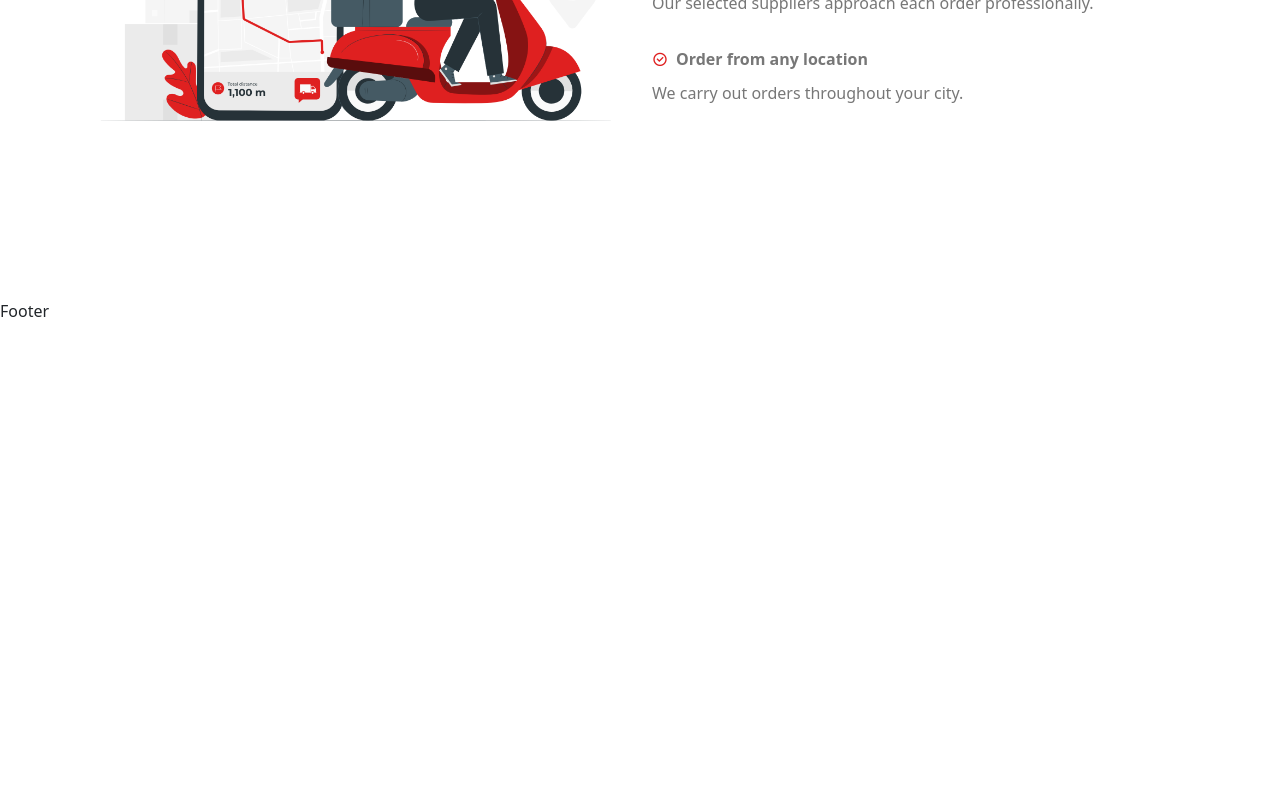
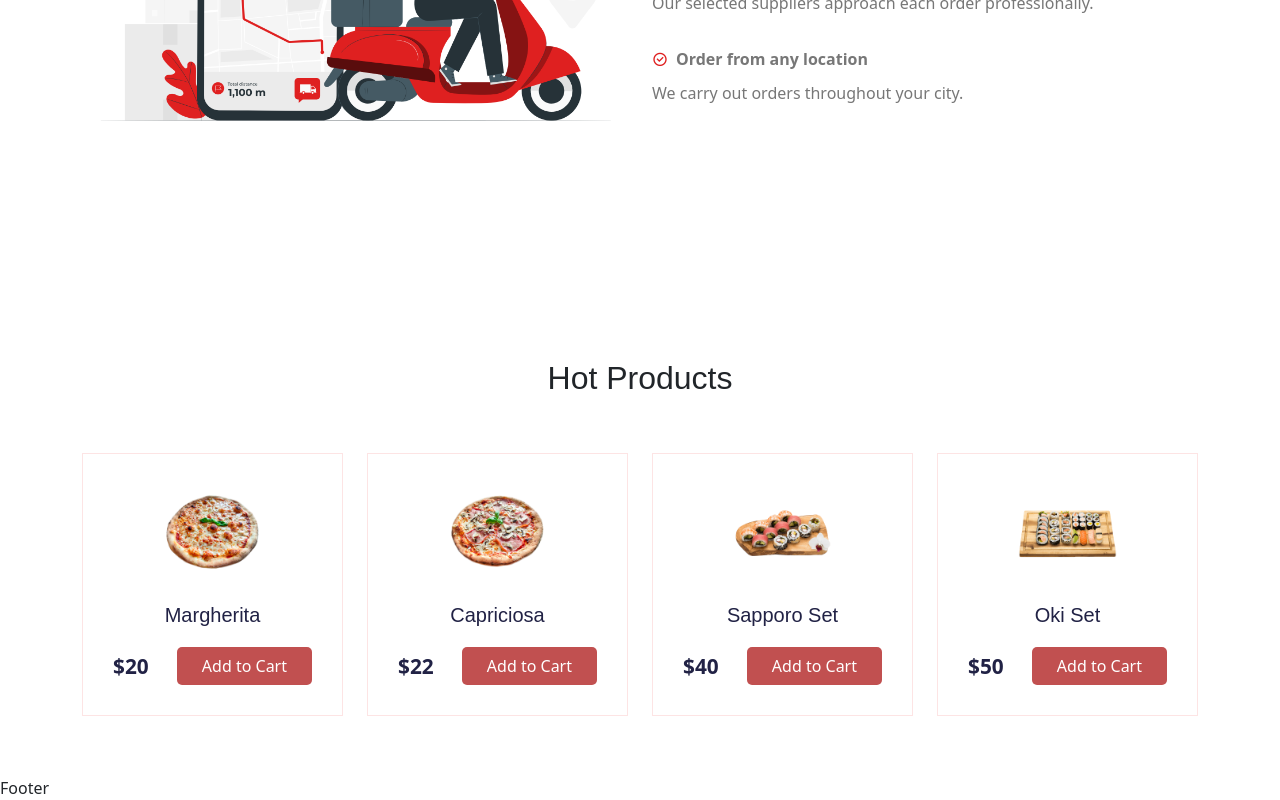
Before and after one commit to PawelDat/Food-Delivery, a React (Create React App) app: page /home in a window 1280 px wide. Shown: the part 3686-4486 px from the top of the page. Before the commit the page ends 4009 px from the top, so only its background shows below. Built offline with nearby package versions, Linux system fonts and the light colour scheme; a web font is replaced by a local one.

Commit message:
Completed Section

```diff
--- /dev/null
+++ b/src/components/HotProducts.js
@@ -0,0 +1,46 @@
+import React, { useEffect, useState } from "react";
+import { Container, Row, Col } from "reactstrap";
+import products from "../assets/images/products/Products";
+import ProductCard from "./ProductCard";
+
+const HotProducts = () => {
+  const [hotProduct, setHotProduct] = useState([]);
+  const [hotProduct2, setHotProduct2] = useState([]);
+
+  useEffect(() => {
+    const filteredProduct = products.filter(
+      (item) => item.category === "Pizza"
+    );
+    const sliceProduct = filteredProduct.slice(0, 2);
+    setHotProduct(sliceProduct);
+  }, []);
+
+  useEffect(() => {
+    const filteredProduct2 = products.filter(
+      (item) => item.category === "Sushi"
+    );
+    const sliceProduct2 = filteredProduct2.slice(2, 4);
+    setHotProduct2(sliceProduct2);
+  }, []);
+  return (
+    <Container>
+      <Row>
+        <Col lg="12" className="text-center mb-5">
+          <h2>Hot Products</h2>
+        </Col>
+        {hotProduct.map((item) => (
+          <Col lg="3" md="4" sm="6" xs="6" key={item.id}>
+            <ProductCard item={item} />
+          </Col>
+        ))}
+        {hotProduct2.map((item) => (
+          <Col lg="3" md="4" sm="6" xs="6" key={item.id}>
+            <ProductCard item={item} />
+          </Col>
+        ))}
+      </Row>
+    </Container>
+  );
+};
+
+export default HotProducts;
--- a/src/pages/Home.js
+++ b/src/pages/Home.js
@@ -5,7 +5,8 @@ import Mainview from "../components/Mainview";
 import Category from "../components/Category";
 import Delivery from "../components/Delivery";
 import Aboutus from "../components/Aboutus";
-import ProductBar from "../components/ProductBar.js";
+import ProductBar from "../components/ProductBar";
+import HotProducts from "../components/HotProducts";
 import scooterImg from "../assets/images/icons/scooter.png";
 const Home = () => {
 
@@ -69,6 +70,9 @@ const Home = () => {
       <section className="about__us">
         <Aboutus />
       </section>
+      <section>
+        <HotProducts/>
+      </section>
     </Mainview>
   );
 };
--- a/src/scss/layout/_AboutUs.scss
+++ b/src/scss/layout/_AboutUs.scss
@@ -20,3 +20,9 @@
   .choose__us-desc {
     color: #777;
   }
+
+  @media only screen and (max-width: 768px) {
+  .product__item{
+    padding-bottom: 20px;
+  }
+}
--- a/src/scss/layout/_ProductBar.scss
+++ b/src/scss/layout/_ProductBar.scss
@@ -97,5 +97,9 @@
     button {
       margin: 20px;
     }
+
+  }
+  .product__price{
+    padding-right: 5px;
   }
 }
--- a/src/scss/main.css
+++ b/src/scss/main.css
@@ -664,6 +664,9 @@ a {
   .food__category button {
     margin: 20px;
   }
+  .product__price {
+    padding-right: 5px;
+  }
 }
 .food__delivery-title span {
   color: #df2020;
@@ -685,4 +688,10 @@ a {
 
 .choose__us-desc {
   color: #777;
+}
+
+@media only screen and (max-width: 768px) {
+  .product__item {
+    padding-bottom: 20px;
+  }
 }/*# sourceMappingURL=main.css.map */
```
Also changed, not shown: src/scss/main.scss (line endings or trailing spaces), 1 other file (tests, documents, lock files or other folders).
